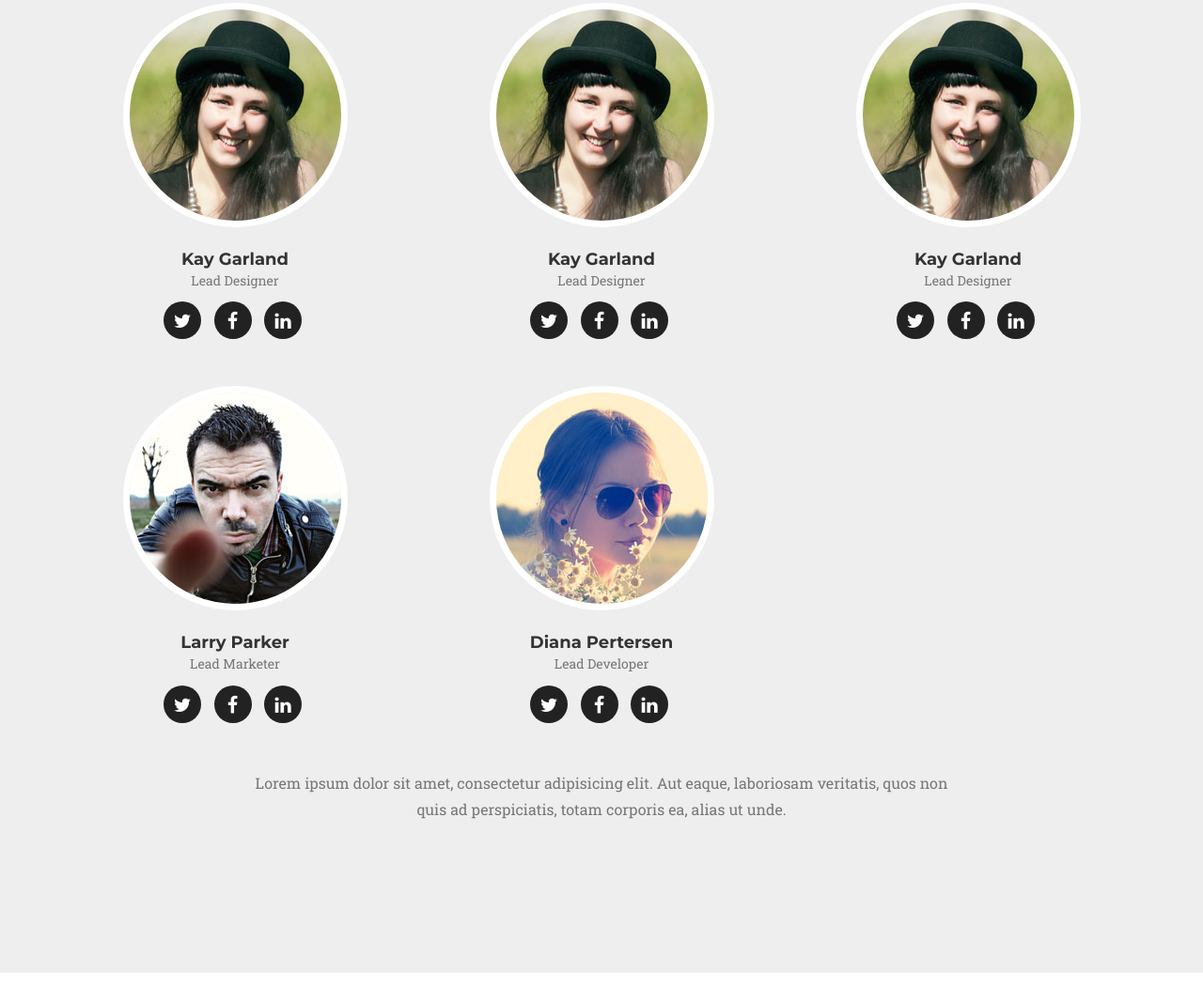
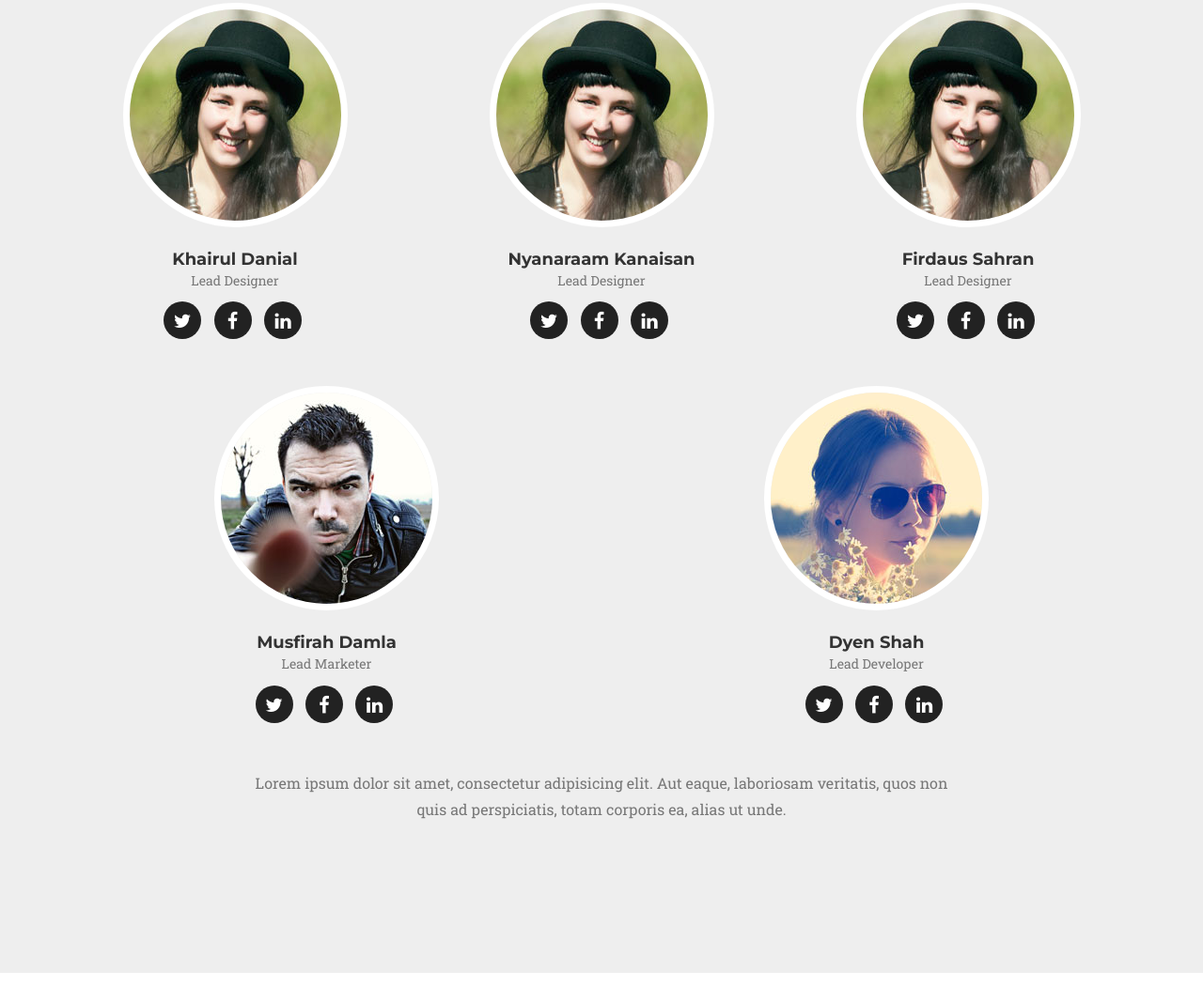
Before and after one commit to IPPI-FSKTM-FDKRM/Website-IPPI, a website: page index.html in a window 1280 px wide. Shown: the part 3608-4675 px from the top of the page at 94% size. Drawn offline with nearby package versions, Linux system fonts and the light colour scheme; a web font is replaced by a local one.

Commit message:
Added name for each team member

```diff
--- a/index.html
+++ b/index.html
@@ -218,7 +218,7 @@
 		<div class="col-sm-4">
                     <div class="team-member">
                         <img src="img/team/1.jpg" class="img-responsive img-circle" alt="">
-                        <h4>Kay Garland</h4>
+                        <h4>Khairul Danial</h4>
                         <p class="text-muted">Lead Designer</p>
                         <ul class="list-inline social-buttons">
                             <li><a href="#"><i class="fa fa-twitter"></i></a>
@@ -234,7 +234,7 @@
 		 <div class="col-sm-4">
                     <div class="team-member">
                         <img src="img/team/1.jpg" class="img-responsive img-circle" alt="">
-                        <h4>Kay Garland</h4>
+                        <h4>Nyanaraam Kanaisan</h4>
                         <p class="text-muted">Lead Designer</p>
                         <ul class="list-inline social-buttons">
                             <li><a href="#"><i class="fa fa-twitter"></i></a>
@@ -250,7 +250,7 @@
                 <div class="col-sm-4">
                     <div class="team-member">
                         <img src="img/team/1.jpg" class="img-responsive img-circle" alt="">
-                        <h4>Kay Garland</h4>
+                        <h4>Firdaus Sahran</h4>
                         <p class="text-muted">Lead Designer</p>
                         <ul class="list-inline social-buttons">
                             <li><a href="#"><i class="fa fa-twitter"></i></a>
@@ -262,10 +262,10 @@
                         </ul>
                     </div>
                 </div>
-                <div class="col-sm-4">
+                <div class="col-sm-6">
                     <div class="team-member">
                         <img src="img/team/2.jpg" class="img-responsive img-circle" alt="">
-                        <h4>Larry Parker</h4>
+                        <h4>Musfirah Damla</h4>
                         <p class="text-muted">Lead Marketer</p>
                         <ul class="list-inline social-buttons">
                             <li><a href="#"><i class="fa fa-twitter"></i></a>
@@ -277,10 +277,10 @@
                         </ul>
                     </div>
                 </div>
-                <div class="col-sm-4">
+                <div class="col-sm-6">
                     <div class="team-member">
                         <img src="img/team/3.jpg" class="img-responsive img-circle" alt="">
-                        <h4>Diana Pertersen</h4>
+                        <h4>Dyen Shah</h4>
                         <p class="text-muted">Lead Developer</p>
                         <ul class="list-inline social-buttons">
                             <li><a href="#"><i class="fa fa-twitter"></i></a>
```
